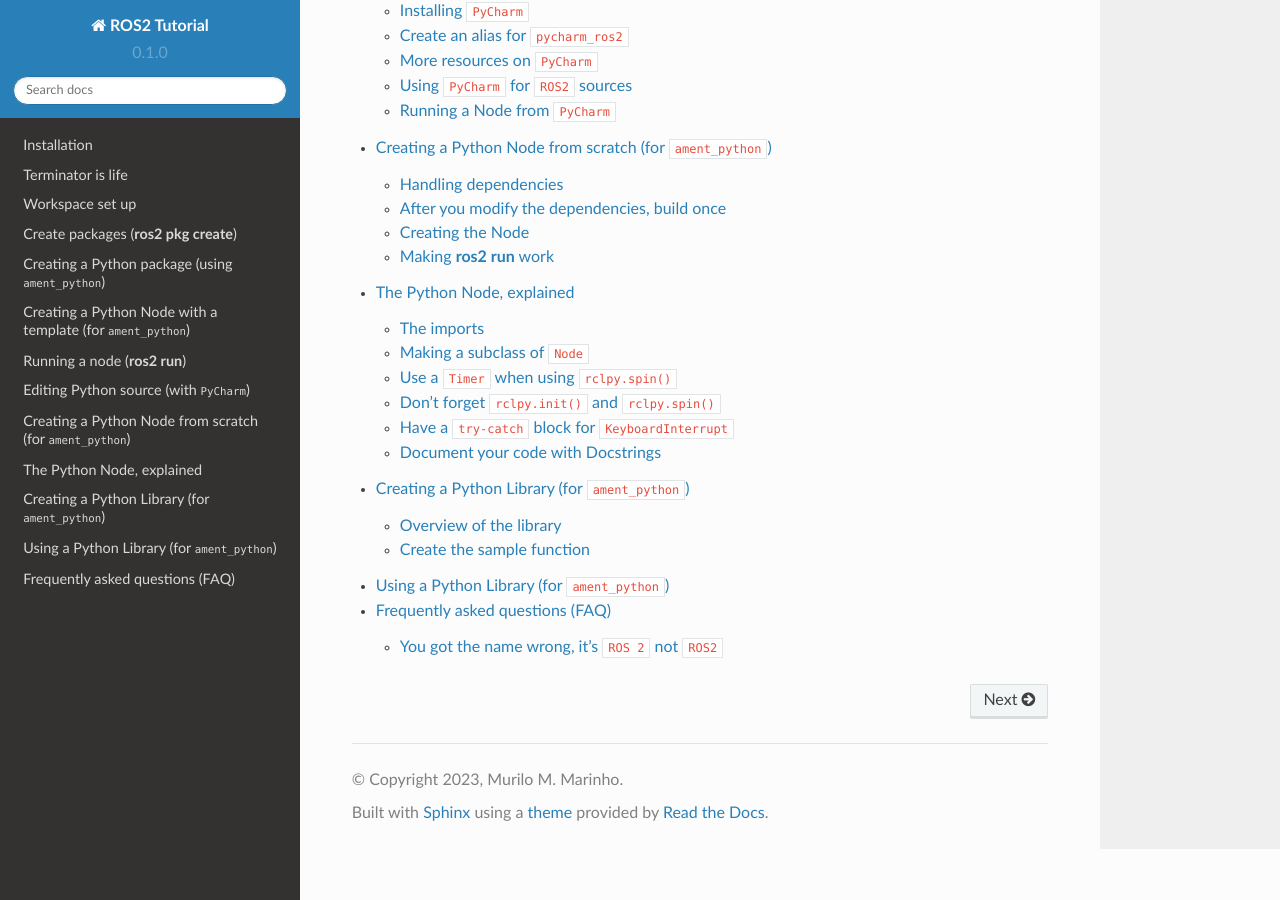
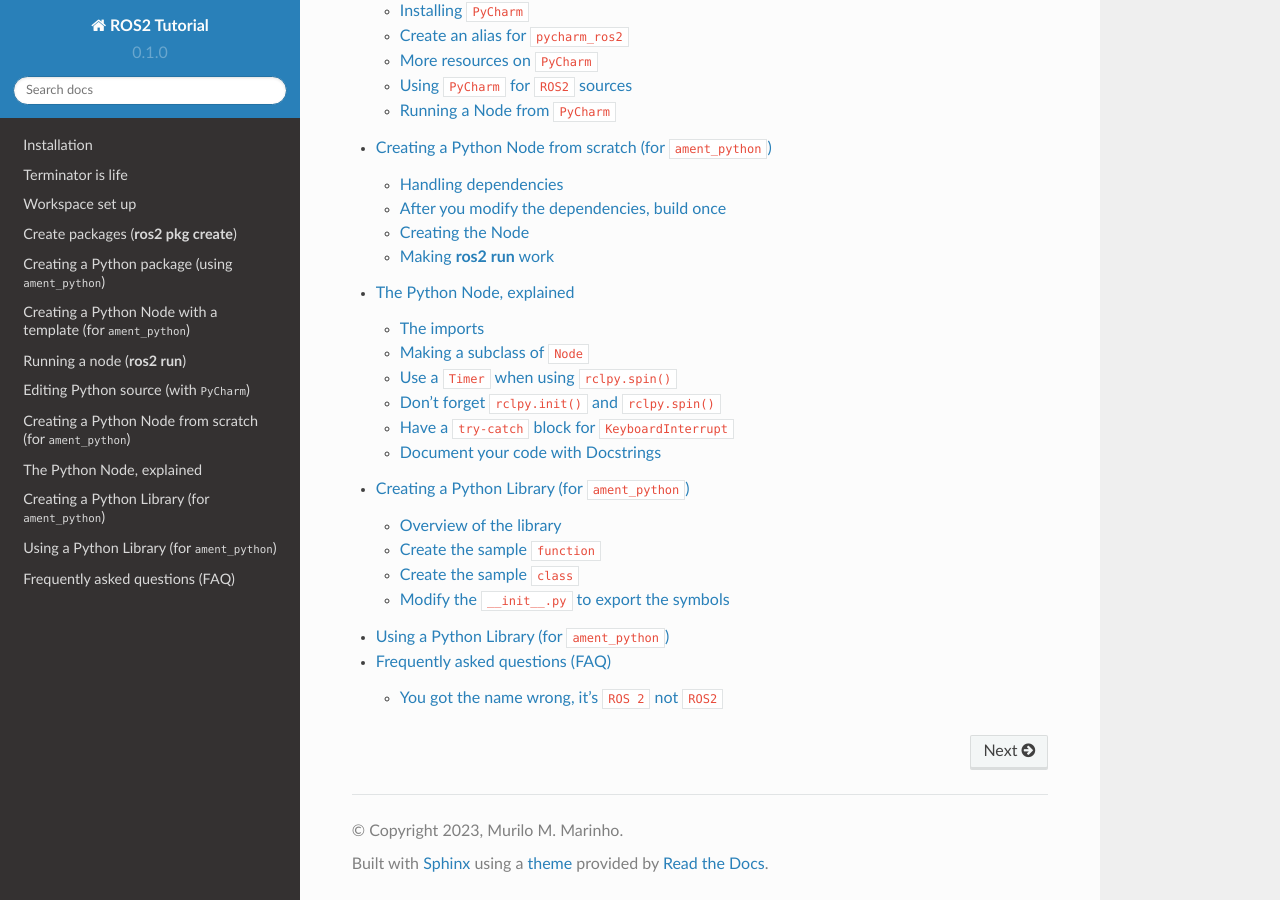
Before and after one commit to mmmarinho/ROS2_Tutorial, a Sphinx documentation site: the page built from docs/source/index.rst, in a window 1280 px wide and 900 px high, scrolled down 1107 px. Built offline with Sphinx 7.4.7 and the Read the Docs theme 2.0.0, drawn with Linux system fonts in a browser that asks for light colours; some of the changed lines change nothing that is shown.

Commit message:
Update create_python_library.rst

```diff
--- a/docs/source/create_python_library.rst
+++ b/docs/source/create_python_library.rst
@@ -82,7 +82,30 @@
       └── resource
       └── test
 
-Create the sample function
---------------------------
+Create the sample :code:`function`
+----------------------------------
 
 Add a new file to :file:`python_package_with_a_library/python_package_with_a_library/sample_python_library` called :file:`_sample_function.py` with the following content.
+
+.. literalinclude:: ../../ros2_tutorial_workspace/src/python_package_with_a_library/python_package_with_a_library/sample_python_library/_sample_function.py
+   :language: python
+   :linenos:
+   :lines: 24-
+
+Create the sample :code:`class`
+-------------------------------
+
+Add a new file to :file:`python_package_with_a_library/python_package_with_a_library/sample_python_library` called :file:`_sample_class.py` with the following content.
+
+.. literalinclude:: ../../ros2_tutorial_workspace/src/python_package_with_a_library/python_package_with_a_library/sample_python_library/_sample_class.py
+   :language: python
+   :linenos:
+   :lines: 24-
+
+Modify the :code:`__init__.py` to export the symbols
+----------------------------------------------------
+
+.. literalinclude:: ../../ros2_tutorial_workspace/src/python_package_with_a_library/python_package_with_a_library/sample_python_library/__init__.py
+   :language: python
+   :linenos:
+   :lines: 24-
```
